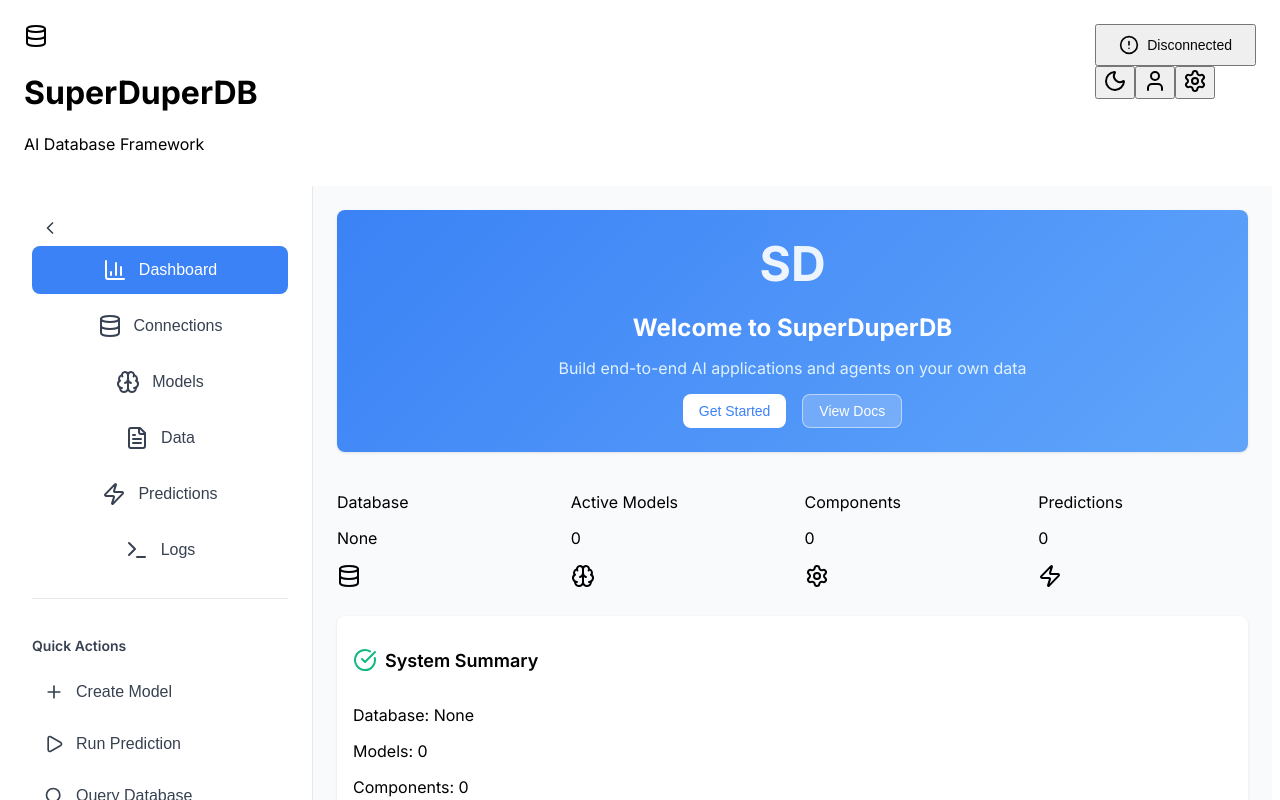
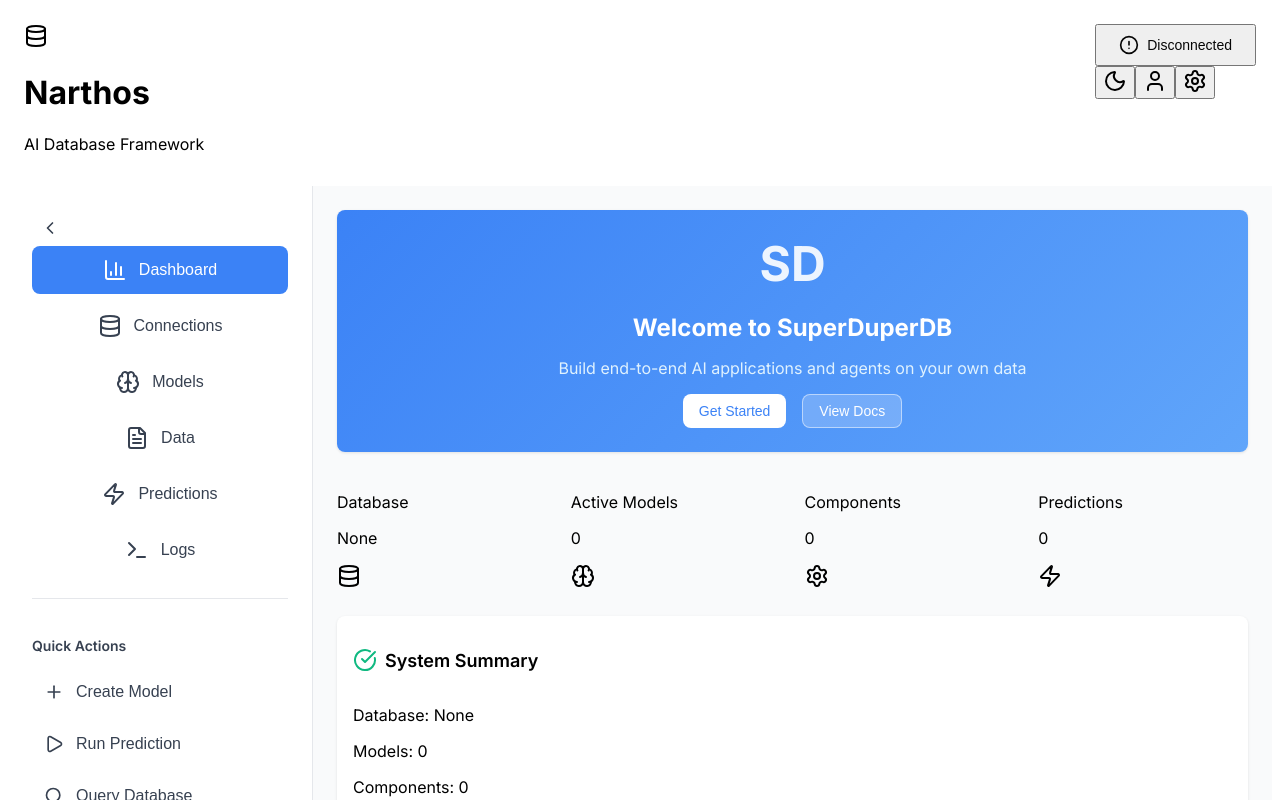
Before and after one commit to Furginator/narthos, a React (Vite) app: page / in a window 1280 px wide. Shown: the top 800 px of the page. Built offline with nearby package versions, Linux system fonts and the light colour scheme.

Commit message:
Rename to Narthos and update branding

```diff
--- a/index.html
+++ b/index.html
@@ -5,7 +5,7 @@
     <link rel="icon" type="image/svg+xml" href="/favicon.ico" />
     <meta name="viewport" content="width=device-width, initial-scale=1.0" />
     <link href="https://fonts.googleapis.com/css2?family=Inter:wght@400;600;700&display=swap" rel="stylesheet">
-    <title>SuperDuperDB GUI</title>
+    <title>Narthos</title>
   </head>
   <body>
     <div id="root"></div>
--- a/package.json
+++ b/package.json
@@ -1,6 +1,6 @@
 {
-  "name": "superduper-webgui",
-  "version": "0.2.0",
+  "name": "narthos",
+  "version": "0.3.0",
   "scripts": {
     "dev": "vite",
     "build": "tsc && vite build",
--- a/src/App.tsx
+++ b/src/App.tsx
@@ -98,7 +98,7 @@ interface DatabaseProvider {
 }
 
 // Main App Component
-const SuperDuperDBGUI: React.FC = () => {
+const NarthosGUI: React.FC = () => {
   const [activeTab, setActiveTab] = useState<string>('dashboard');
   const [connectionStatus, setConnectionStatus] = useState<ConnectionStatus>('disconnected');
   const [stats, setStats] = useState<Stats>({
@@ -650,4 +650,4 @@ const LogViewer: React.FC = () => {
   );
 };
 
-export default SuperDuperDBGUI;
+export default NarthosGUI;
--- a/src/components/Header.tsx
+++ b/src/components/Header.tsx
@@ -22,7 +22,7 @@ const Header: React.FC<HeaderProps> = ({ connectionStatus }) => {
           <Database className="logo-icon" />
         </div>
         <div>
-          <h1 className="title">SuperDuperDB</h1>
+          <h1 className="title">Narthos</h1>
           <p className="subtitle">AI Database Framework</p>
         </div>
       </div>
--- a/src/index.tsx
+++ b/src/index.tsx
@@ -1,7 +1,7 @@
 import React from 'react';
 import ReactDOM from 'react-dom/client';
 import './index.css';
-import SuperDuperDBGUI from './components/SuperDuperDBGUI';
+import SuperDuperDBGUI from './components/NarthosGUI';
 
 const root = ReactDOM.createRoot(document.getElementById('root') as HTMLElement);
 root.render(<SuperDuperDBGUI />);
--- a/src/main.tsx
+++ b/src/main.tsx
@@ -1,6 +1,6 @@
 import React from 'react';
 import ReactDOM from 'react-dom/client';
-import SuperDuperDBGUI from './components/SuperDuperDBGUI';
+import NarthosGUI from './components/NarthosGUI';
 import '/src/App.css'; // Global styles
 
-ReactDOM.createRoot(document.getElementById('root')!).render(<SuperDuperDBGUI />);
+ReactDOM.createRoot(document.getElementById('root')!).render(<NarthosGUI />);
```
Also changed, not shown: src/components/NarthosGUI.tsx (renamed from src/components/SuperDuperDBGUI.tsx), 2 other files (tests, documents, lock files or other folders).
